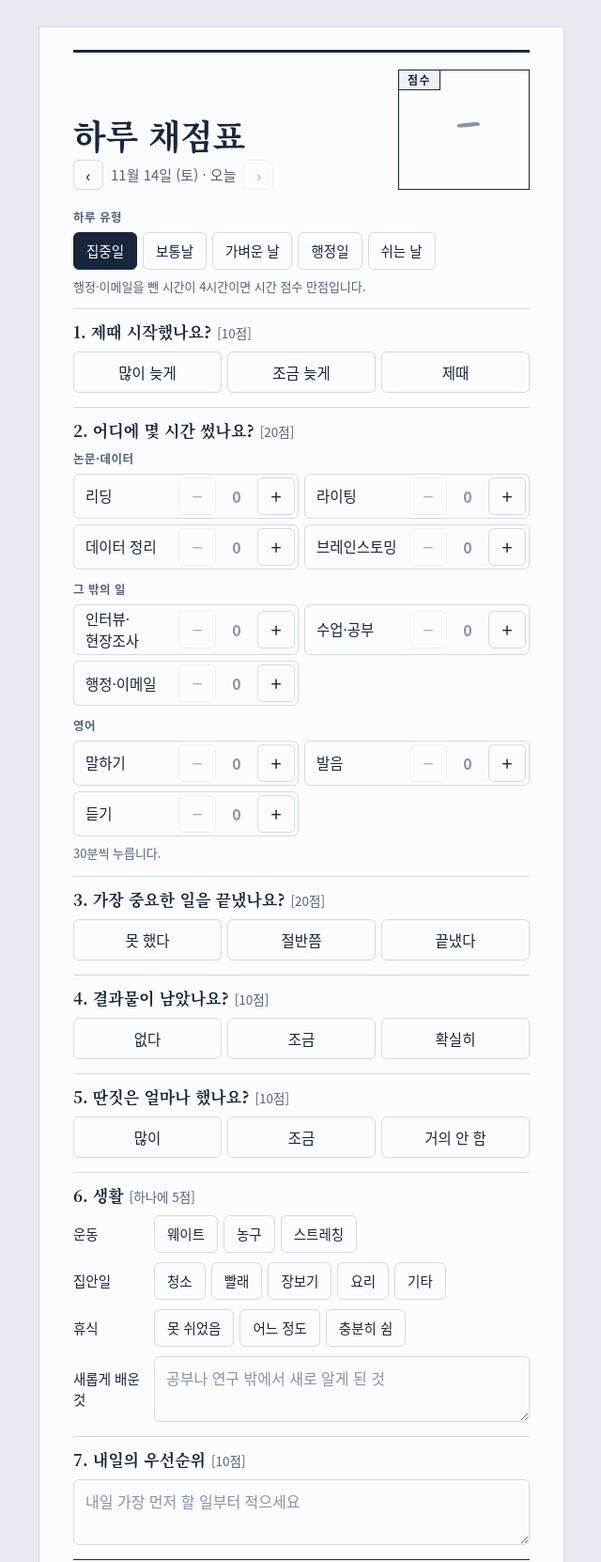
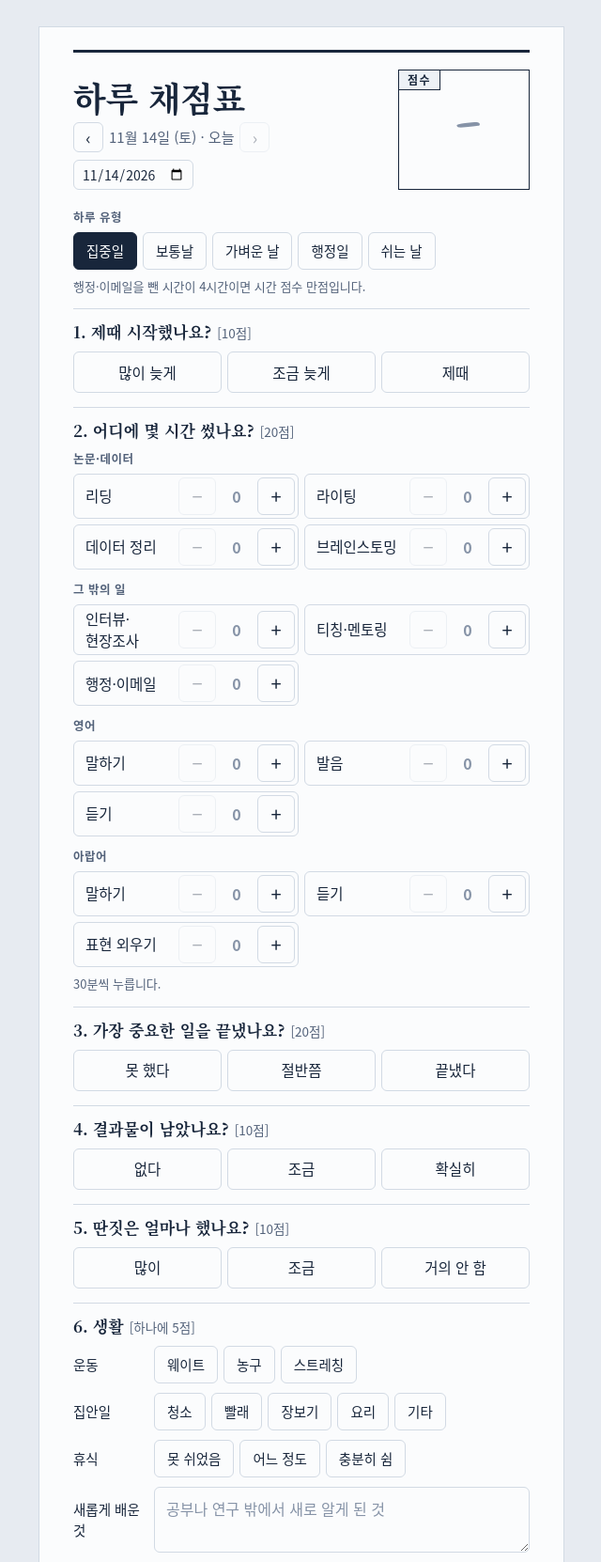
Before and after one commit to SeungDeokSEO/score, a plain HTML site: page index.html in a window 1280 px wide. Shown: the top 1662 px of the page at 94% size, without its empty margins (319-959 px from the left). Drawn offline with Linux system fonts and the light colour scheme; a web font is replaced by a local one.

Commit message:
Add files via upload

```diff
--- a/index.html
+++ b/index.html
@@ -284,7 +284,22 @@ fieldset:disabled .choice { opacity: .5; cursor: default; }
   border-radius: 50%;
 }
 .lifeline { margin: 10px 0 0; font-size: 13px; color: var(--ink-soft); }
-.date { display: flex; align-items: center; gap: 8px; }
+.date { display: flex; flex-wrap: wrap; align-items: center; gap: 8px; }
+.date-nav { display: inline-flex; align-items: center; gap: 6px; white-space: nowrap; }
+@media (max-width: 420px) { .date-nav { font-size: 14px; gap: 5px; } }
+.pick {
+  min-height: 32px;
+  padding: 2px 8px;
+  border: 1px solid var(--rule);
+  border-radius: 6px;
+  background: var(--sheet);
+  color: var(--ink);
+  font: inherit;
+  font-size: 14px;
+}
+.pick:focus-visible { outline: 2px solid var(--focus); outline-offset: 2px; }
+.hist-head { display: flex; justify-content: space-between; align-items: baseline; gap: 10px; }
+.hist-meta { font-size: 13.5px; color: var(--ink-soft); font-variant-numeric: tabular-nums; white-space: nowrap; }
 .nav {
   width: 32px; height: 32px;
   border: 1px solid var(--rule);
@@ -453,9 +468,12 @@ fieldset:disabled textarea { opacity: .5; }
     <div>
       <h1>하루 채점표</h1>
       <div class="date">
-        <button type="button" class="nav" id="btn-prev" aria-label="전날로">&#8249;</button>
-        <span id="date-text"></span>
-        <button type="button" class="nav" id="btn-next" aria-label="다음 날로">&#8250;</button>
+        <span class="date-nav">
+          <button type="button" class="nav" id="btn-prev" aria-label="전날로">&#8249;</button>
+          <span id="date-text"></span>
+          <button type="button" class="nav" id="btn-next" aria-label="다음 날로">&#8250;</button>
+        </span>
+        <input type="date" class="pick" id="date-pick" aria-label="날짜를 골라 이동">
       </div>
       <button type="button" class="text-btn" id="btn-today" hidden>오늘로 돌아가기</button>
     </div>
@@ -537,10 +555,10 @@ fieldset:disabled textarea { opacity: .5; }
           <button type="button" class="step" id="hp-field" data-step="0.5" aria-label="인터뷰·현장조사 30분 늘리기">+</button>
         </div>
         <div class="hour" data-kind="study">
-          <span class="hour-name" id="hn-study">수업·공부</span>
-          <button type="button" class="step" id="hm-study" data-step="-0.5" aria-label="수업·공부 30분 줄이기">&minus;</button>
+          <span class="hour-name" id="hn-study">티칭·멘토링</span>
+          <button type="button" class="step" id="hm-study" data-step="-0.5" aria-label="티칭·멘토링 30분 줄이기">&minus;</button>
           <output class="hour-val" id="hv-study" aria-labelledby="hn-study">0</output>
-          <button type="button" class="step" id="hp-study" data-step="0.5" aria-label="수업·공부 30분 늘리기">+</button>
+          <button type="button" class="step" id="hp-study" data-step="0.5" aria-label="티칭·멘토링 30분 늘리기">+</button>
         </div>
         <div class="hour" data-kind="admin">
           <span class="hour-name" id="hn-admin">행정·이메일</span>
@@ -568,6 +586,27 @@ fieldset:disabled textarea { opacity: .5; }
           <button type="button" class="step" id="hm-listen" data-step="-0.5" aria-label="영어 듣기 30분 줄이기">&minus;</button>
           <output class="hour-val" id="hv-listen" aria-labelledby="hn-listen">0</output>
           <button type="button" class="step" id="hp-listen" data-step="0.5" aria-label="영어 듣기 30분 늘리기">+</button>
+        </div>
+      </div>
+      <span class="caption caption-gap" id="cap-arabic">아랍어</span>
+      <div class="hours" role="group" aria-labelledby="cap-arabic">
+        <div class="hour" data-kind="ar_speak">
+          <span class="hour-name" id="hn-ar_speak">말하기</span>
+          <button type="button" class="step" id="hm-ar_speak" data-step="-0.5" aria-label="아랍어 말하기 30분 줄이기">&minus;</button>
+          <output class="hour-val" id="hv-ar_speak" aria-labelledby="hn-ar_speak">0</output>
+          <button type="button" class="step" id="hp-ar_speak" data-step="0.5" aria-label="아랍어 말하기 30분 늘리기">+</button>
+        </div>
+        <div class="hour" data-kind="ar_listen">
+          <span class="hour-name" id="hn-ar_listen">듣기</span>
+          <button type="button" class="step" id="hm-ar_listen" data-step="-0.5" aria-label="아랍어 듣기 30분 줄이기">&minus;</button>
+          <output class="hour-val" id="hv-ar_listen" aria-labelledby="hn-ar_listen">0</output>
+          <button type="button" class="step" id="hp-ar_listen" data-step="0.5" aria-label="아랍어 듣기 30분 늘리기">+</button>
+        </div>
+        <div class="hour" data-kind="ar_phrase">
+          <span class="hour-name" id="hn-ar_phrase">표현 외우기</span>
+          <button type="button" class="step" id="hm-ar_phrase" data-step="-0.5" aria-label="아랍어 표현 외우기 30분 줄이기">&minus;</button>
+          <output class="hour-val" id="hv-ar_phrase" aria-labelledby="hn-ar_phrase">0</output>
+          <button type="button" class="step" id="hp-ar_phrase" data-step="0.5" aria-label="아랍어 표현 외우기 30분 늘리기">+</button>
         </div>
       </div>
       <p class="hint" id="hours-hint"></p>
@@ -675,7 +714,7 @@ fieldset:disabled textarea { opacity: .5; }
       <p class="lifeline" id="lifeline"></p>
     </div>
     <details class="notes" id="notes">
-      <summary>적어 둔 글 모아 보기</summary>
+      <summary>날짜별 기록</summary>
       <div id="notes-list"></div>
     </details>
     <div class="foot">
@@ -706,8 +745,8 @@ fieldset:disabled textarea { opacity: .5; }
   var CHOICE = ["start", "task", "output", "distract"];
   var POINTS = { start: [0, 5, 10], task: [0, 10, 20], output: [0, 5, 10], distract: [0, 5, 10] };
   /* Hours are logged by kind and the work hours are scored against the day's target.
-     Admin and email hours count only on an admin day. English practice counts like any other kind. */
-  var TIME = ["read", "write", "data", "idea", "field", "study", "admin", "speak", "pron", "listen"];
+     Admin and email hours count only on an admin day. English and Arabic practice count like any other kind. */
+  var TIME = ["read", "write", "data", "idea", "field", "study", "admin", "speak", "pron", "listen", "ar_speak", "ar_listen", "ar_phrase"];
   var ENGLISH_TIME = ["speak", "pron", "listen"];
   var TIME_PTS = 20;
   /* Life block: 5 points for each of exercise, chores, something learned, and rest
@@ -807,8 +846,9 @@ fieldset:disabled textarea { opacity: .5; }
   var TYPE_NAMES = { focus: "집중일", normal: "보통날", light: "가벼운 날", admin: "행정일", rest: "쉬는 날" };
   var TIME_NAMES = {
     read: "리딩", write: "라이팅", data: "데이터 정리", idea: "브레인스토밍",
-    field: "인터뷰·현장조사", study: "수업·공부", admin: "행정·이메일",
-    speak: "영어 말하기", pron: "영어 발음", listen: "영어 듣기"
+    field: "인터뷰·현장조사", study: "티칭·멘토링", admin: "행정·이메일",
+    speak: "영어 말하기", pron: "영어 발음", listen: "영어 듣기",
+    ar_speak: "아랍어 말하기", ar_listen: "아랍어 듣기", ar_phrase: "아랍어 표현 외우기"
   };
   var LISTS = { exercise: S.EXERCISE, chores: S.CHORES };
 
@@ -907,6 +947,8 @@ fieldset:disabled textarea { opacity: .5; }
     $("date-text").textContent = fmtShort.format(parseDate(d.date)) + (d.date === today ? " · 오늘" : "");
     $("btn-today").hidden = d.date === today;
     $("btn-next").disabled = d.date >= today;
+    $("date-pick").max = today;
+    $("date-pick").value = d.date;
     var buttons = document.querySelectorAll("#all .choice"), i, b, g, key, mode, on;
     for (i = 0; i < buttons.length; i++) {
       b = buttons[i]; g = b.parentNode; key = g.dataset.key; mode = g.dataset.mode;
@@ -1003,21 +1045,22 @@ fieldset:disabled textarea { opacity: .5; }
     $("lifeline").textContent = "7일 생활: 운동 " + lifeDays.exercise + "일 · 집안일 " + lifeDays.chores + "일 · 새롭게 배운 것 " + lifeDays.learned + "일";
     renderNotes();
   }
-  /* every day that has something written down, newest first */
+  /* every recorded day, newest first: its type and score, and anything written down */
   function renderNotes() {
     var list = $("notes-list"), dates = [];
     list.textContent = "";
-    state.days.forEach(function (v, k) {
-      if (v && (S.text(v.learned).trim() || S.text(v.plan).trim())) dates.push(k);
-    });
+    state.days.forEach(function (v, k) { if (v) dates.push(k); });
     dates.sort().reverse();
-    if (!dates.length) { list.appendChild(el("p", "hint", "아직 적어 둔 글이 없습니다.")); return; }
+    if (!dates.length) { list.appendChild(el("p", "hint", "아직 기록한 날이 없습니다.")); return; }
     dates.forEach(function (date) {
-      var v = state.days.get(date), box = el("div", "note-day");
+      var v = state.days.get(date), box = el("div", "note-day"), head = el("div", "hist-head");
+      var r = S.scoreDay(draftFor(date));
       var go = el("button", "note-date", fmtShort.format(parseDate(date)));
       go.type = "button";
       go.dataset.date = date;
-      box.appendChild(go);
+      head.appendChild(go);
+      head.appendChild(el("span", "hist-meta", TYPE_NAMES[r.type] + (r.score != null ? " · " + r.score + "점" : "")));
+      box.appendChild(head);
       [["새롭게 배운 것", S.text(v.learned).trim()], ["다음 날의 우선순위", S.text(v.plan).trim()]].forEach(function (pair) {
         if (!pair[1]) return;
         box.appendChild(el("span", "note-kind", pair[0]));
@@ -1231,6 +1274,9 @@ fieldset:disabled textarea { opacity: .5; }
   $("btn-today").addEventListener("click", function () { goTo(todayStr()); });
   $("btn-prev").addEventListener("click", function () { if (state.ready) goTo(addDays(state.date, -1)); });
   $("btn-next").addEventListener("click", function () { if (state.ready) goTo(addDays(state.date, 1)); });
+  $("date-pick").addEventListener("change", function (e) {
+    if (state.ready && e.target.value) goTo(e.target.value); else e.target.value = state.date;
+  });
   $("notes-list").addEventListener("click", function (e) {
     var b = e.target.closest && e.target.closest(".note-date");
     if (!b || !state.ready) return;
```
